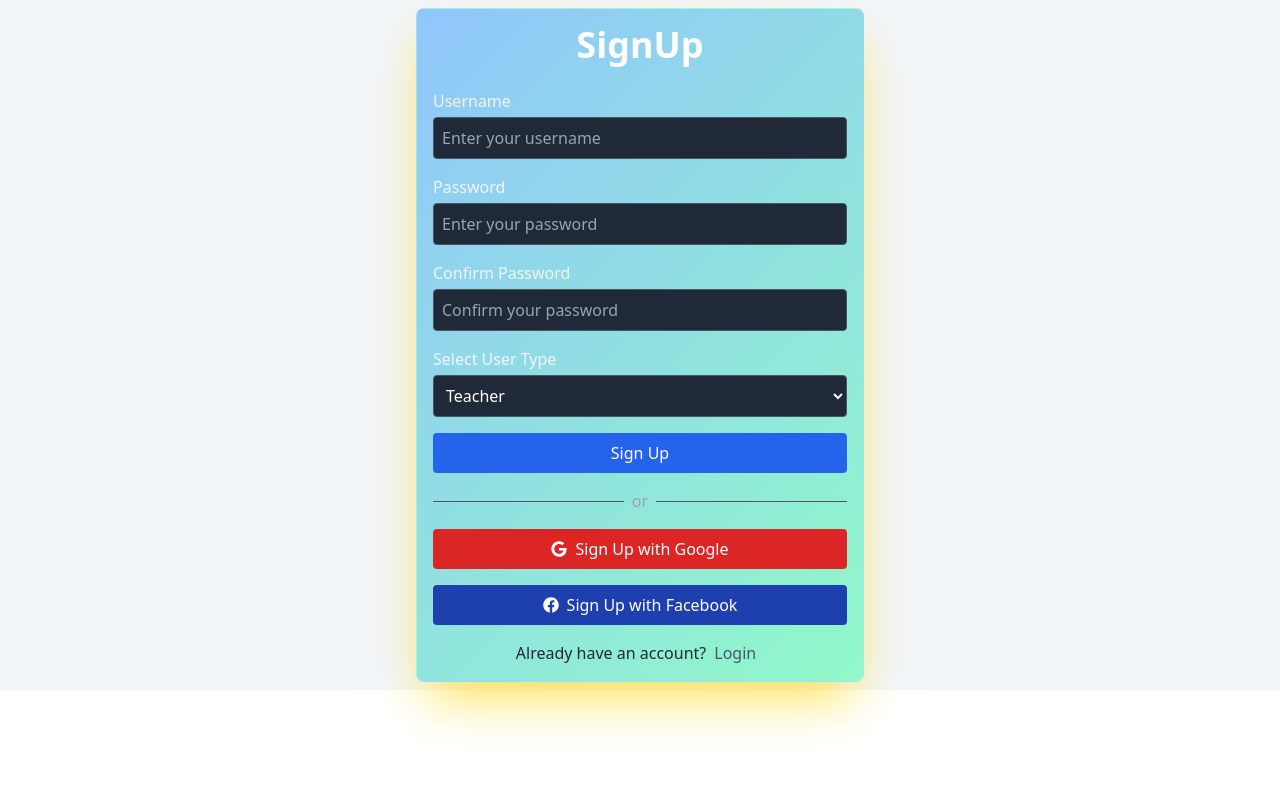
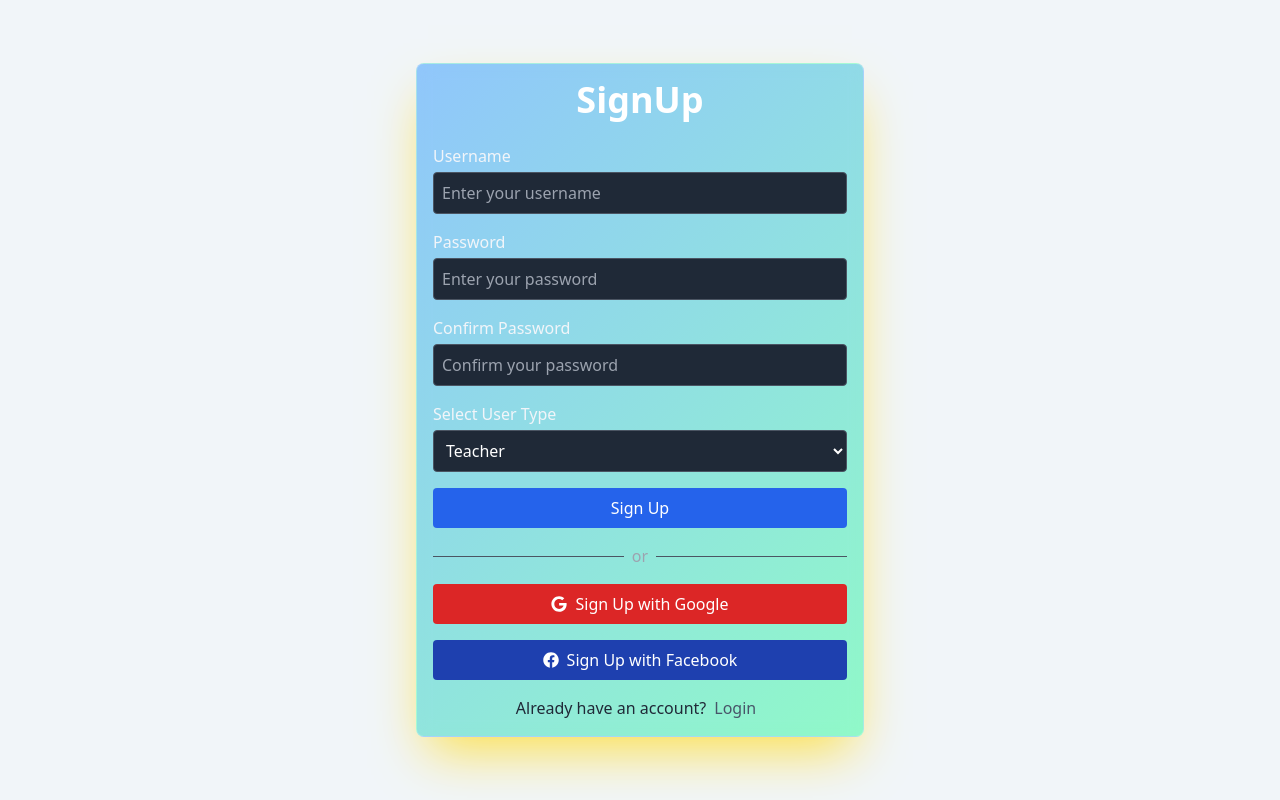
Before and after one commit to Amrhanysayed/GlobalGoalsGalaxy, a React (Vite) app in the folder client/: page /signup in a window 1280 px wide. Built offline with nearby package versions, Linux system fonts and the light colour scheme.

Commit message:
repair the sign up

```diff
--- a/client/package.json
+++ b/client/package.json
@@ -24,7 +24,8 @@
     "react-dom": "^18.3.1",
     "react-icons": "^5.3.0",
     "react-router-dom": "^6.26.2",
-    "react-toastify": "^10.0.5"
+    "react-toastify": "^10.0.5",
+    "toasty": "^6.0.3"
   },
   "devDependencies": {
     "@eslint/js": "^9.9.0",
--- a/client/src/pages/SignUp.jsx
+++ b/client/src/pages/SignUp.jsx
@@ -58,8 +58,8 @@ function SignUp() {
   };
 
   return (
-    <main className="bg-slate-100 max-h-screen ">
-      <div className="max-h-screen flex items-center justify-center bg-cover bg-center">
+    <main className="bg-slate-100 h-screen ">
+      <div className="h-screen flex items-center justify-center bg-cover bg-center">
         <div className="glass-effect m-2 p-4 rounded-lg w-full max-w-md shadow-2xl shadow-yellow-300 z-10">
           <h1 className="text-center text-white font-bold text-4xl mb-6">SignUp</h1>
           <form className="space-y-4" onSubmit={handleSubmit}>
```
Also changed, not shown: 1 other file (tests, documents, lock files or other folders).
